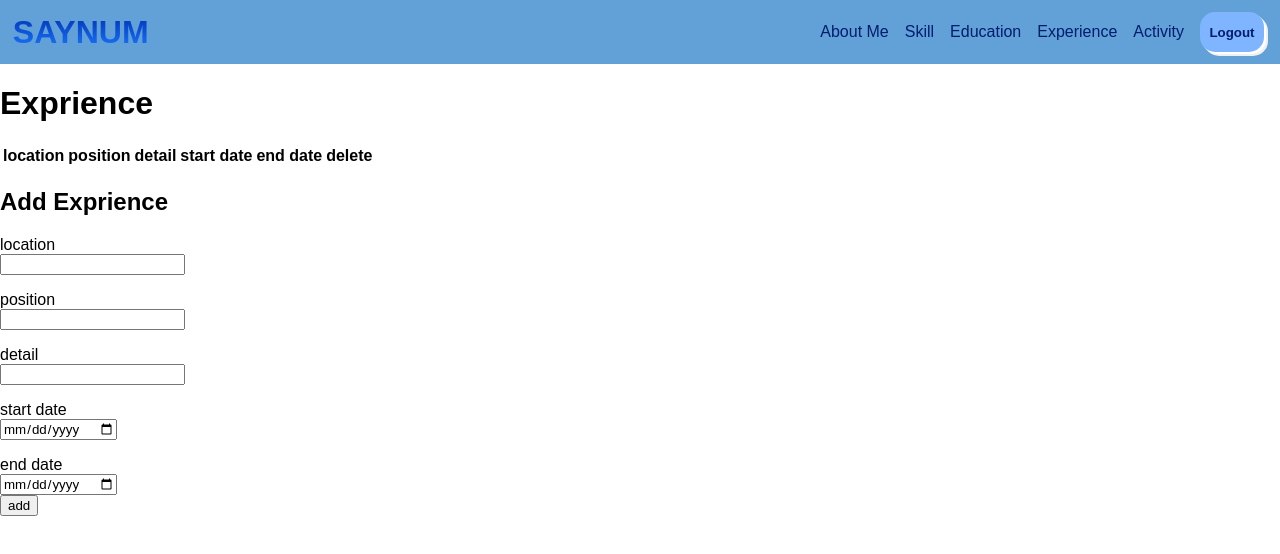
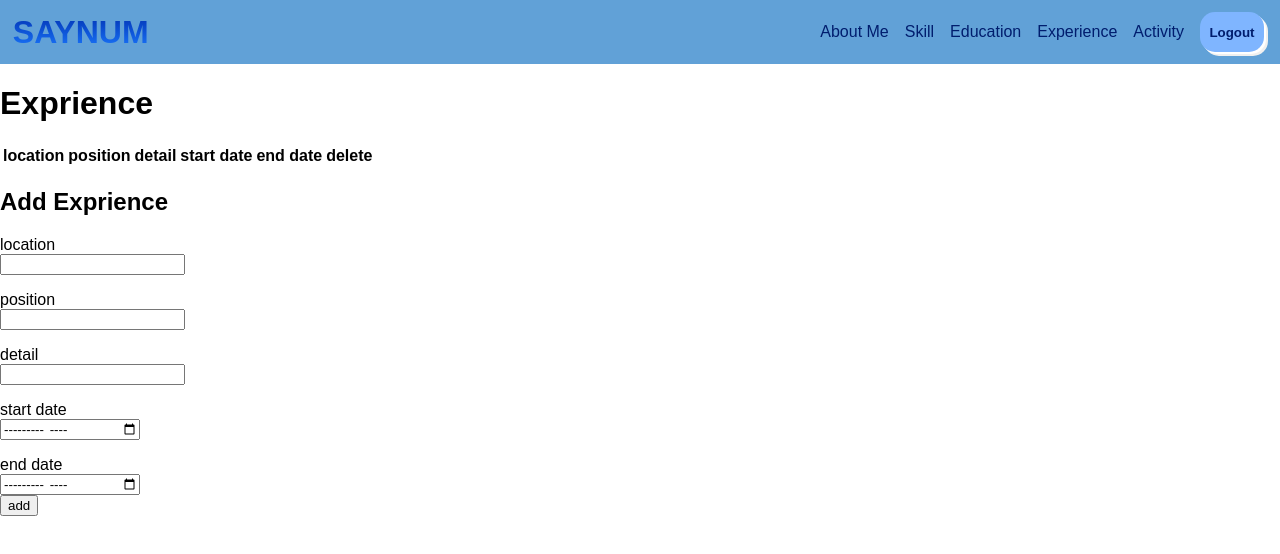
Before and after one commit to boomtnt2843/resume-maker-web, a React (Create React App) app in the folder frontend/: page /myaccount/exp in a window 1280 px wide. Shown: the top 554 px of the page. Built offline with nearby package versions, Linux system fonts and the light colour scheme; sample sign-in values are in the browser's storage; a web font is replaced by a local one.

Commit message:
fixed some UI

```diff
--- a/frontend/src/components/Activity.tsx
+++ b/frontend/src/components/Activity.tsx
@@ -152,12 +152,12 @@ function Activity() {
                             </div>
                             <div className="box-input">
                                 <p>Start date</p>
-                                <input type="date" className="date-input" id="startDate" onChange={handleInputChange} />
+                                <input type="month" className="date-input" id="startDate" onChange={handleInputChange} />
                                 <small>something error</small>
                             </div>
                             <div className="box-input">
                                 <p>End date</p>
-                                <input type="date" className="date-input" id="endDate" onChange={handleInputChange} />
+                                <input type="month" className="date-input" id="endDate" onChange={handleInputChange} />
                             </div>
                             <button type="submit">add</button>
                         </form>
--- a/frontend/src/components/Experience.tsx
+++ b/frontend/src/components/Experience.tsx
@@ -224,12 +224,12 @@ function Experience() {
                             </div>
                             <div className="box-input">
                                 <p>start date</p>
-                                <input type="date" className="date-input" id="startDate" onChange={handleInputChange} />
+                                <input type="month" className="date-input" id="startDate" onChange={handleInputChange} />
                                 <small>something error</small>
                             </div>
                             <div className="box-input">
                                 <p>end date</p>
-                                <input type="date" className="date-input" id="endDate" onChange={handleInputChange} />
+                                <input type="month" className="date-input" id="endDate" onChange={handleInputChange} />
                                 <small>something error</small>
                             </div>
                             <button type="submit">add</button>
--- a/frontend/src/css/AboutMe.css
+++ b/frontend/src/css/AboutMe.css
@@ -208,3 +208,9 @@
 .submit-aboutme:hover{
     background-color: #c5ecac;
 }
+
+@media screen and (max-width: 460px){
+    .add-info-section{
+        justify-content: flex-start;
+    }
+}
```
